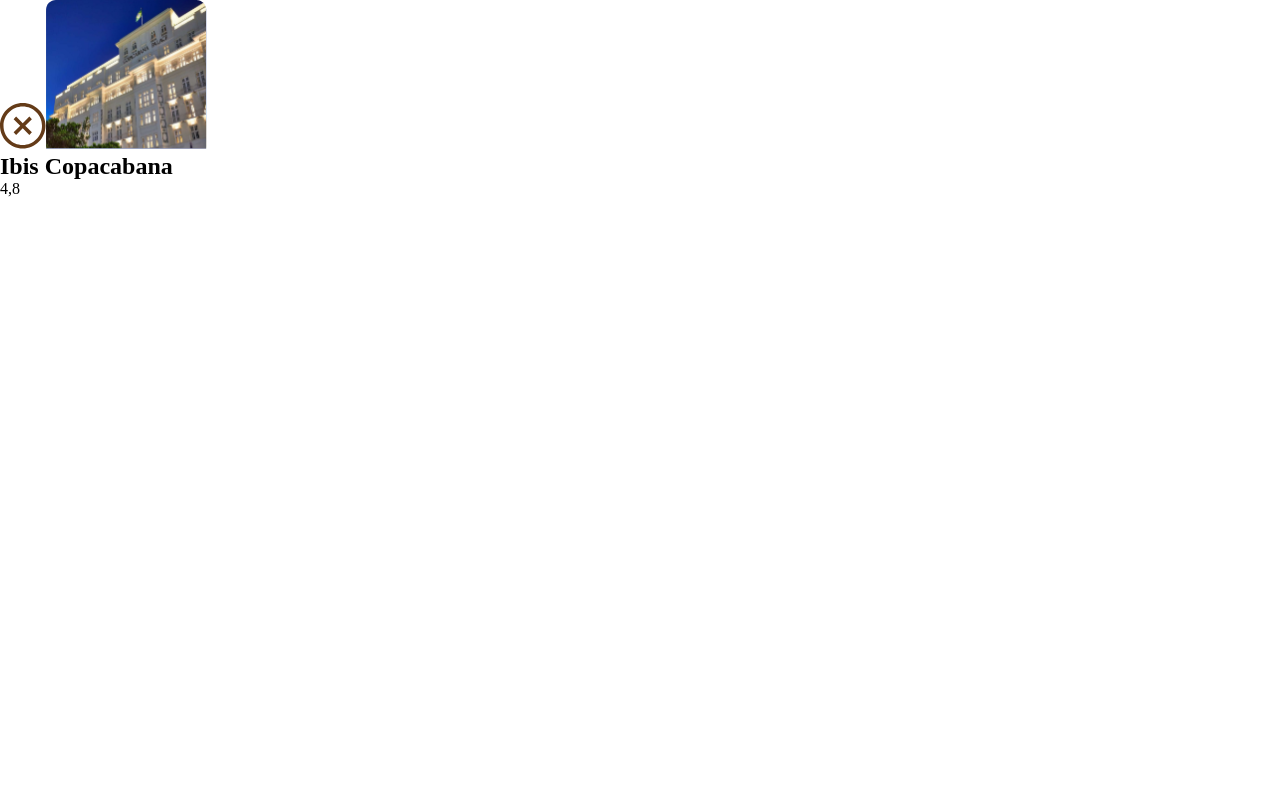
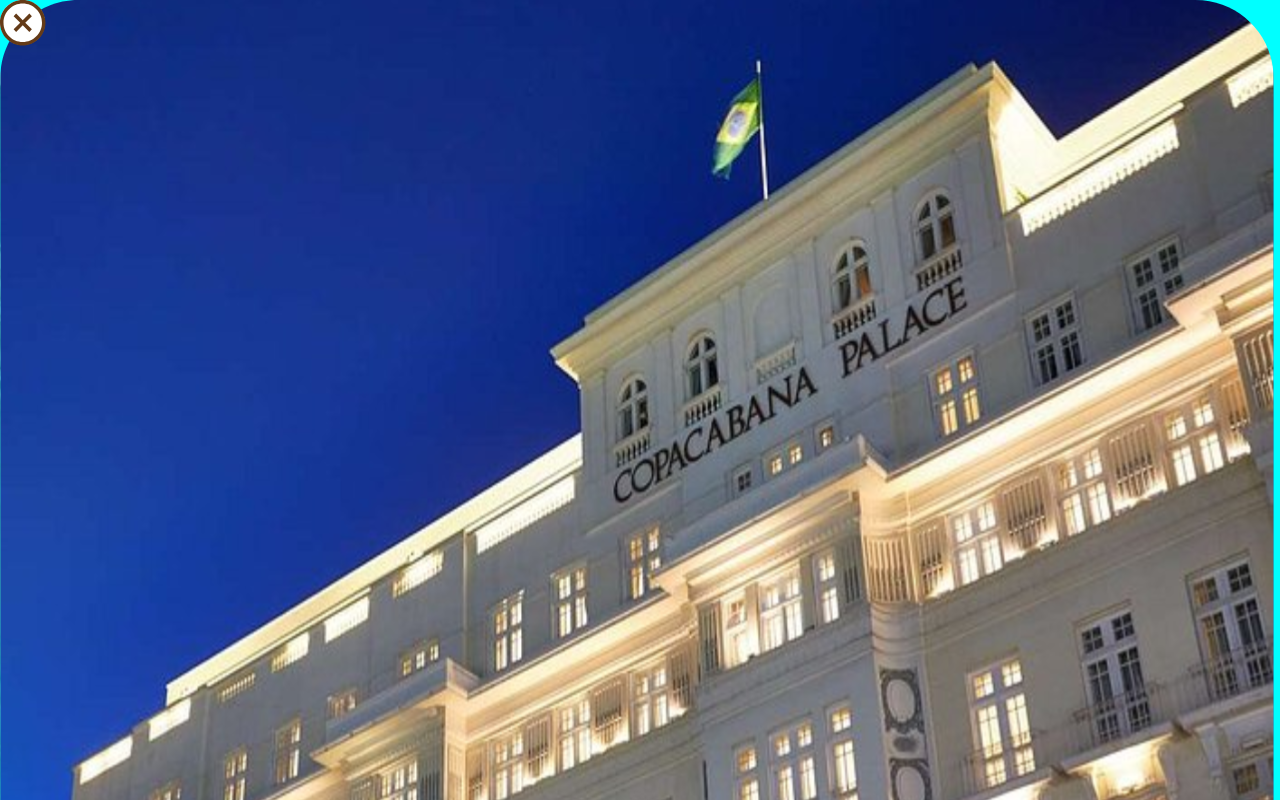
Before and after one commit to estartandodevs-course/barking-pets, a React (Create React App) app: page /description_hotel/1 in a window 1280 px wide. Shown: the top 800 px of the page. Built offline with nearby package versions, Linux system fonts and the light colour scheme.

Commit message:
Estilo da hotelDescription
Signed-off-by: joaoprferreira <joaof082@gmail.com>

```diff
--- a/src/pages/HotelDescription/styles.scss
+++ b/src/pages/HotelDescription/styles.scss
@@ -0,0 +1,19 @@
+@import "../../styles/global.scss";
+
+.hotelDescription {
+  background-color: aqua;
+
+  .hotelDescription__images {
+    display: flex;
+    position: relative;
+
+    .hotelDescription__image--sair {
+      position: absolute;
+    }
+
+    .hotelDescription__image--hotel {
+      width: 100%;
+      border-radius: 0px;
+    }
+  }
+}
```
